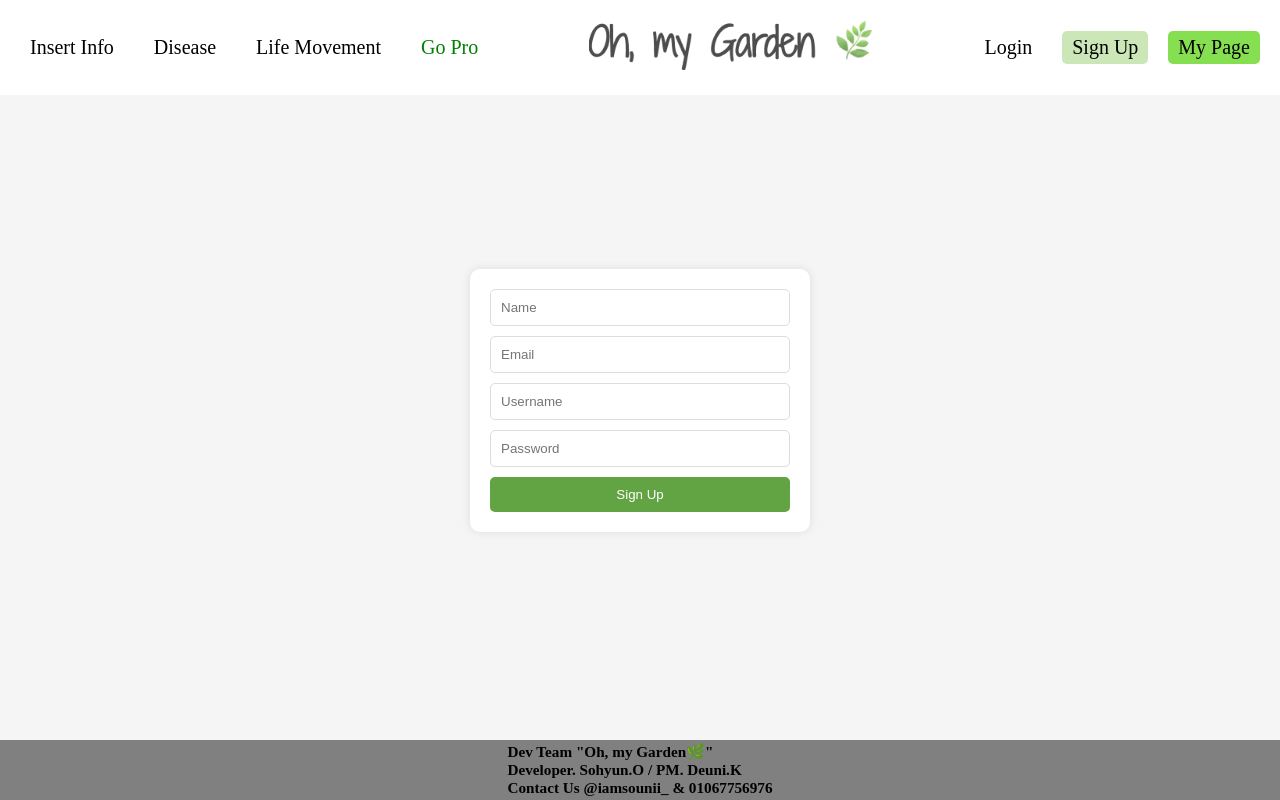
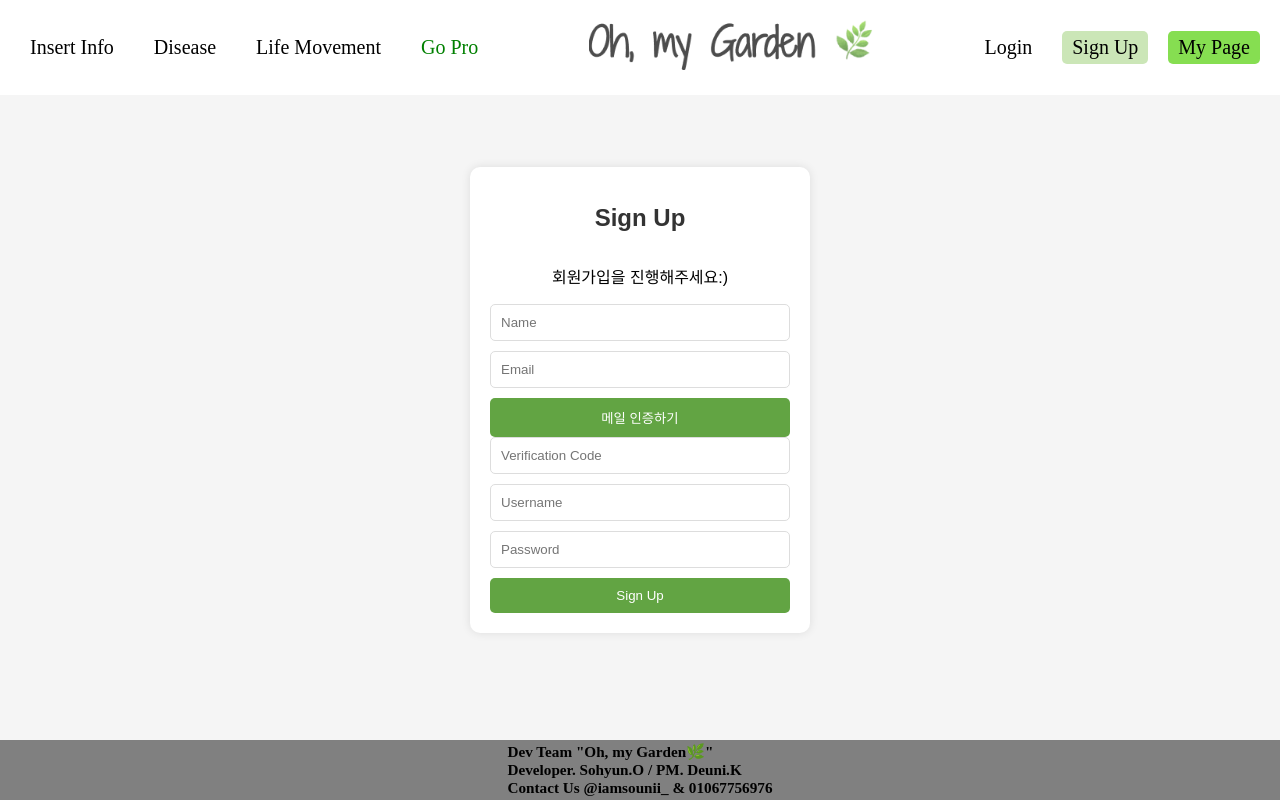
Before and after one commit to osohyun0224/Oh_my_Garden_Frontend, a React (Create React App) app: page /signup in a window 1280 px wide. Built offline with nearby package versions, Linux system fonts and the light colour scheme; a web font is replaced by a local one.

Commit message:
Feat: 이메일 인증 요소 추가

```diff
--- a/src/pages/Member/SignUp.jsx
+++ b/src/pages/Member/SignUp.jsx
@@ -38,12 +38,18 @@ const Button = styled.button`
         background-color: green;
     }
 `;
+const Title = styled.h1`
+    font-size: 24px;
+    text-align: center;
+    color: #333;
+`;
 
-function SignupForm() {
+function Signup() {
     const [form, setForm] = useState({
         name: "",
         email: "",
-        password: ""
+        password: "",
+        verificationCode: ""
     });
 
     const handleChange = e => {
@@ -53,6 +59,10 @@ function SignupForm() {
         });
     };
 
+    const handleVerification = e => {
+      e.preventDefault();
+
+  };
     const handleSubmit = e => {
         e.preventDefault();
         console.log(form);
@@ -61,8 +71,12 @@ function SignupForm() {
     return (
         <FormContain>
             <Form onSubmit={handleSubmit}>
+            <Title>Sign Up</Title>
+            <p align="center">회원가입을 진행해주세요:)</p>
                 <Input name="name" type="text" placeholder="Name" value={form.name} onChange={handleChange} />
                 <Input name="email" type="email" placeholder="Email" value={form.email} onChange={handleChange} />
+                <Button onClick={handleVerification}>메일 인증하기</Button>
+                <Input name="verificationCode" type="text" placeholder="Verification Code" value={form.verificationCode} onChange={handleChange} />
                 <Input name="username" type="text" placeholder="Username" value={form.username} onChange={handleChange} />
                 <Input name="password" type="password" placeholder="Password" value={form.password} onChange={handleChange} />
                 <Button type="submit">Sign Up</Button>
@@ -71,4 +85,4 @@ function SignupForm() {
     );
 }
 
-export default SignupForm;
+export default Signup;
```
